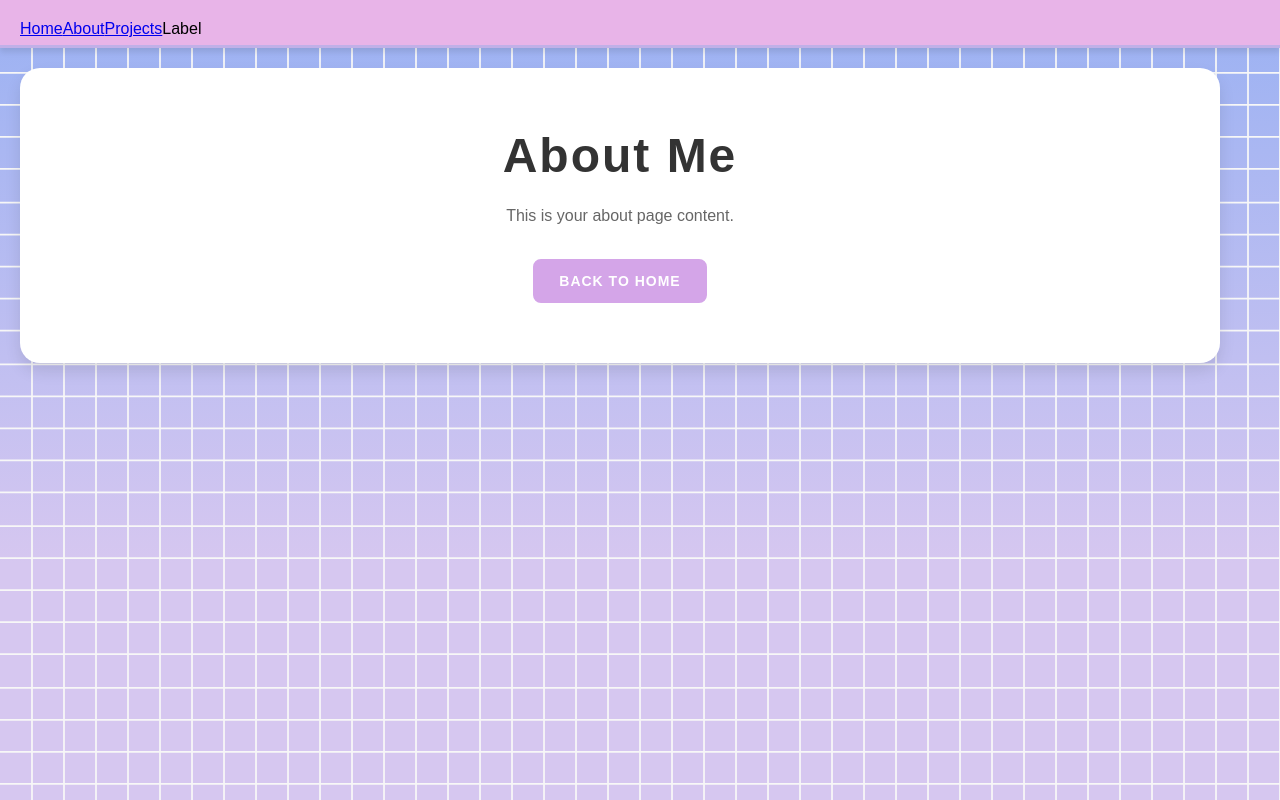
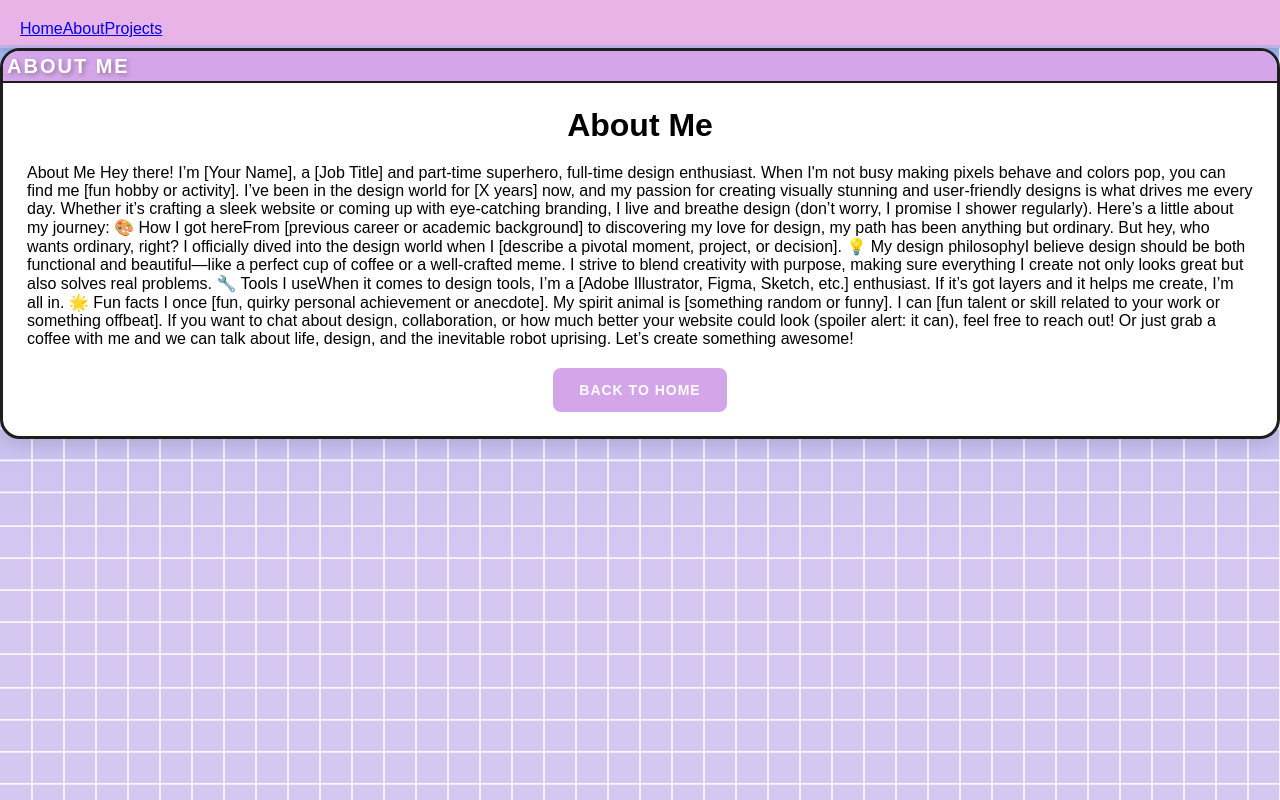
Before and after one commit to meglaurie/Portfolio-2026, a React (Vite) app in the folder ThemesSite/: page /about in a window 1280 px wide. Built offline with nearby package versions, Linux system fonts and the light colour scheme.

Commit message:
more refactoring

```diff
--- a/ThemesSite/src/App.tsx
+++ b/ThemesSite/src/App.tsx
@@ -2,6 +2,7 @@ import { BrowserRouter as Router, Routes, Route } from 'react-router-dom';
 import Home from './pages/Home';
 import About from './pages/About';
 import Projects from './pages/Projects';
+import ProjectsPage from './pages/ProjectsPage';
 import Nav from './components/Nav';
 import './App.css';
 
@@ -12,6 +13,7 @@ function App() {
       <Routes>
         <Route path="/" element={<Home />} />
         <Route path="/about" element={<About />} />
+        <Route path="/projects/" element={<ProjectsPage />} />
         <Route path="/projects/:id" element={<Projects />} />
       </Routes>
     </Router>
--- a/ThemesSite/src/assets/styles/Kawaii/Section.css
+++ b/ThemesSite/src/assets/styles/Kawaii/Section.css
@@ -3,16 +3,20 @@
     border: 3px solid #1E1E1E;
     border-radius: 20px;
     padding: 0px;
+    box-shadow: 0 8px 16px rgba(0, 0, 0, 0.1);
+  }
+
+ .section-content{
+    padding: 24px;
     display: flex;
     flex-direction: column;
     align-items: center;
     justify-content: center;
     gap: 20px;
-    box-shadow: 0 8px 16px rgba(0, 0, 0, 0.1);
-  }
+ }
 
   .section-title {
-    font-size: 24px;
+    font-size: 20px;
     color: white;
     font-weight: bold;
     letter-spacing: 2px;
@@ -24,6 +28,7 @@
     background-color: #D4A5E8;
     height: 2em;
     width: 100%;
+    padding: 4px;
     top: 0;
     border-bottom: 2px solid #1e1e1e;
     border-radius: 16px 16px 0 0;
--- a/ThemesSite/src/components/Nav.tsx
+++ b/ThemesSite/src/components/Nav.tsx
@@ -8,7 +8,6 @@ function Nav() {
         <Link to="/" >Home</Link>
         <Link to="/about">About</Link>
         <Link to="/projects">Projects</Link>
-        <span>Label</span>
       </div>
     </nav>
   );
--- a/ThemesSite/src/components/Section.tsx
+++ b/ThemesSite/src/components/Section.tsx
@@ -8,7 +8,9 @@ interface SectionProps {
       <div className="window-bar">
         {title ? <h2 className="section-title">{title}</h2> : null}
       </div>
-      {children}
+      <div className="section-content">
+        {children}
+      </div>
     </div>
   );
 
--- a/ThemesSite/src/pages/About.tsx
+++ b/ThemesSite/src/pages/About.tsx
@@ -1,13 +1,26 @@
 import { Link } from 'react-router-dom';
+import Section from '../components/Section';
 // import '../styles/Page.css';
 
 function About() {
   return (
-    <div className="page-container">
+    <Section title="ABOUT ME">
       <h1>About Me</h1>
-      <p>This is your about page content.</p>
+      <p>About Me
+        Hey there! I’m [Your Name], a [Job Title] and part-time superhero, full-time design enthusiast.
+        When I'm not busy making pixels behave and colors pop, you can find me [fun hobby or activity]. I’ve been in the design world for [X years] now, and my passion for creating visually stunning and user-friendly designs is what drives me every day. Whether it’s crafting a sleek website or coming up with eye-catching branding, I live and breathe design (don’t worry, I promise I shower regularly).
+        Here’s a little about my journey:
+        🎨 How I got hereFrom [previous career or academic background] to discovering my love for design, my path has been anything but ordinary. But hey, who wants ordinary, right? I officially dived into the design world when I [describe a pivotal moment, project, or decision].
+        💡 My design philosophyI believe design should be both functional and beautiful—like a perfect cup of coffee or a well-crafted meme. I strive to blend creativity with purpose, making sure everything I create not only looks great but also solves real problems.
+        🔧 Tools I useWhen it comes to design tools, I’m a [Adobe Illustrator, Figma, Sketch, etc.] enthusiast. If it’s got layers and it helps me create, I’m all in.
+        🌟 Fun facts
+        I once [fun, quirky personal achievement or anecdote].
+        My spirit animal is [something random or funny].
+        I can [fun talent or skill related to your work or something offbeat].
+        If you want to chat about design, collaboration, or how much better your website could look (spoiler alert: it can), feel free to reach out! Or just grab a coffee with me and we can talk about life, design, and the inevitable robot uprising.
+        Let’s create something awesome!</p>
       <Link to="/" className="btn btn-back">Back to Home</Link>
-    </div>
+    </Section>
   );
 }
 
--- a/ThemesSite/src/pages/Home.tsx
+++ b/ThemesSite/src/pages/Home.tsx
@@ -19,8 +19,8 @@ function Home() {
       <div className="home-grid">
         {/* Hero Section */}
         <Section title="HERO">
-          <h1 className="hero-title">TEXT</h1>
-          <p className="hero-subtitle">MORE TEST</p>
+          <h1 className="hero-title">Megan Laurie</h1>
+          <p className="hero-subtitle">UX/UI Designer + Fontend Developer </p>
           <p className="hero-description">
             LOREM IPSUM DOLOR SIT AMET, CONSECTETUR ADIPISCING ELIT, SED DO EIUSMOD TEMPOR INCIDIDUNT UT LABORE ET DOLORE MAGNA ALIQUA, UT ENIM AD MINIM VENIAM.
           </p>
--- /dev/null
+++ b/ThemesSite/src/pages/ProjectsPage.tsx
@@ -0,0 +1,26 @@
+import Section from '../components/Section';
+import ProjectList from '../components/ProjectList';
+import Button from '../components/Button';
+import type { Project } from '../types/Project';
+import { useEffect, useState } from 'react';
+// import '../styles/Page.css';
+
+function ProjectsPage() {
+
+const [projects, setProjects] = useState<Project[]>([]);
+
+useEffect(() => {
+fetch("../public/projects.json")
+    .then((response) => response.json())
+    .then((data) => setProjects(data));
+}, []);
+
+  return (
+    <Section title="PROJECTS">
+        <ProjectList projects={projects} />
+        <Button to="/projects" label="MORE" />
+    </Section>
+  );
+}
+
+export default ProjectsPage;
```
